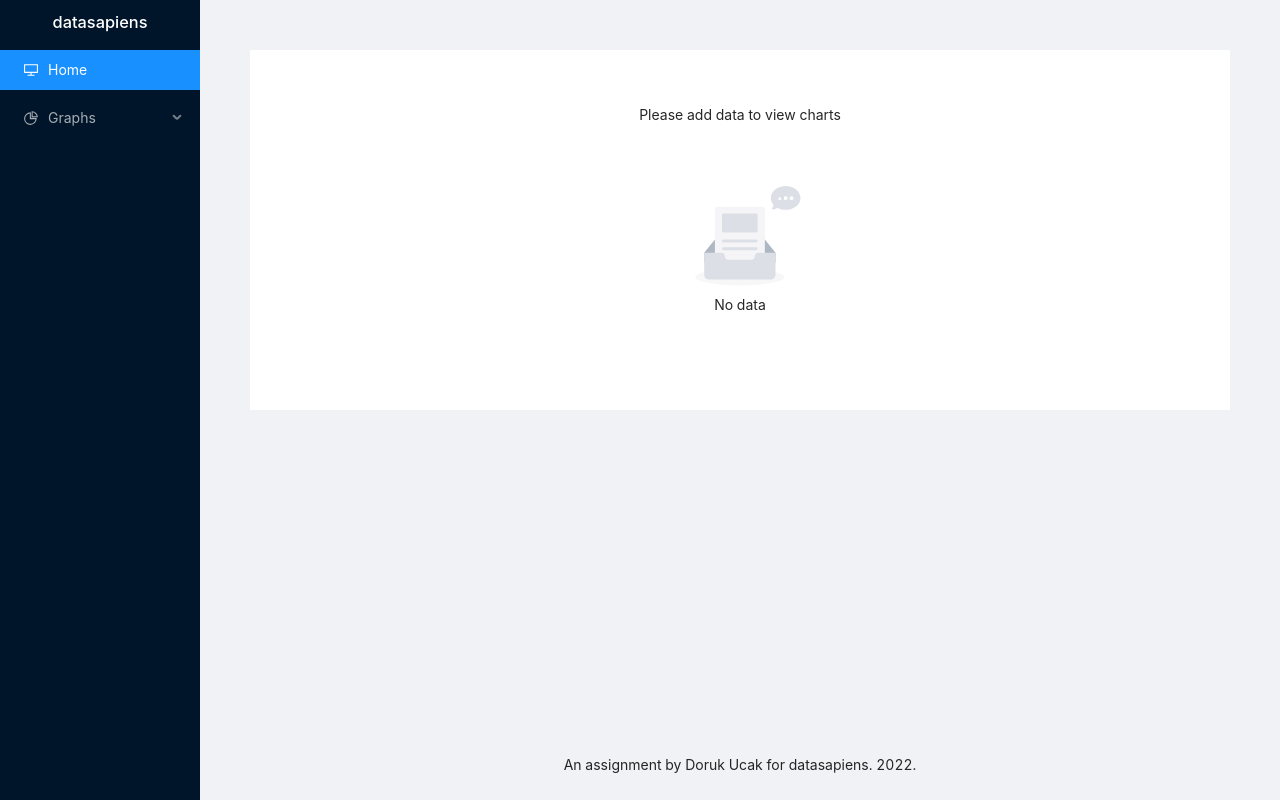
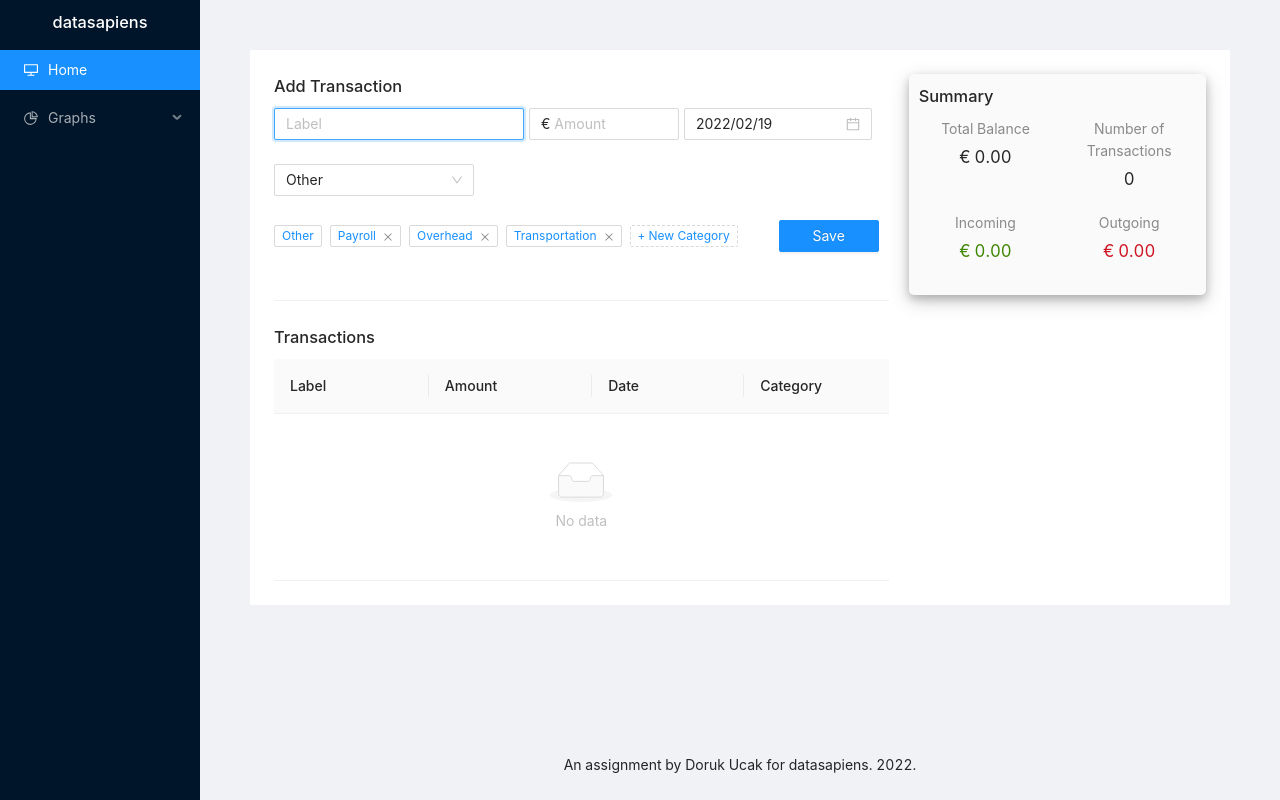
Before and after one commit to datasapiens/expense-app, a React (Create React App) app: page /expense-app/graphs in a window 1280 px wide. Built offline with nearby package versions, Linux system fonts and the light colour scheme; the HTML template or start-up script is replaced by a standard one.

Commit message:
add main url

```diff
--- a/src/App.tsx
+++ b/src/App.tsx
@@ -13,9 +13,9 @@ const App: FC = () => {
       <PageLayout>
         <Routes>
           <Route path={app_URL} element={<Home />} />
-          <Route path={`${app_URL}/graphs`} element={<Balance />} />
-          <Route path={`${app_URL}/graphs/incoming`} element={<Incoming />} />
-          <Route path={`${app_URL}/graphs/outgoing`} element={<Outgoing />} />
+          <Route path='/graphs' element={<Balance />} />
+          <Route path='/graphs/incoming' element={<Incoming />} />
+          <Route path='graphs/outgoing' element={<Outgoing />} />
           <Route path='*' element={<Home />} />
         </Routes>
       </PageLayout>
```
